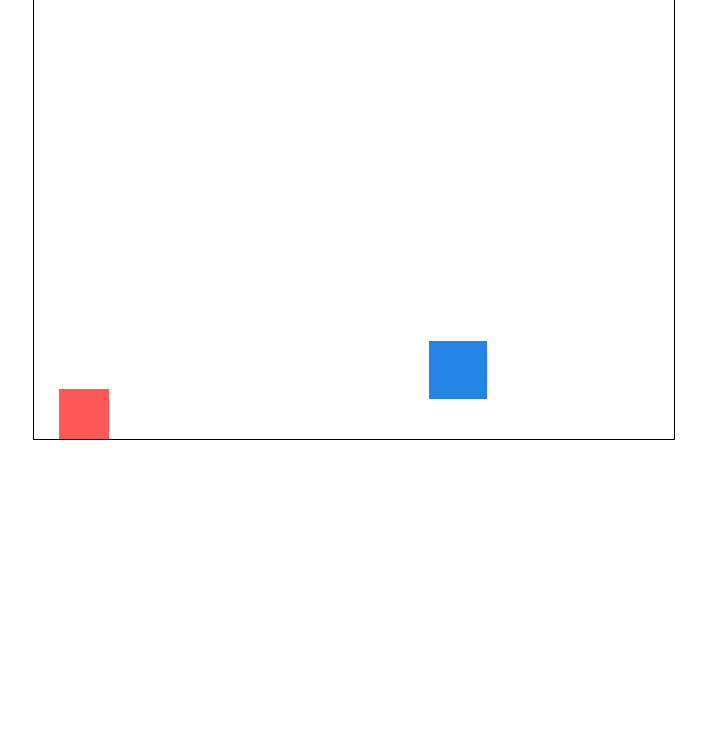
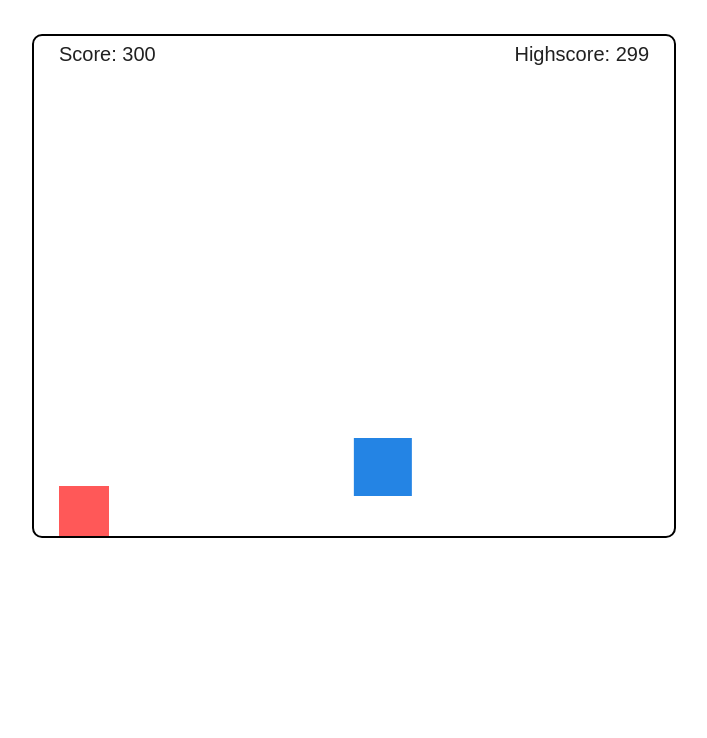
Before and after one commit to TranThienVan/Chrome-Dino-Replica, a plain HTML site: page index.html in a window 1280 px wide. Shown: the part 62-800 px from the top of the page, without its empty margins (286-993 px from the left). Drawn offline with Linux system fonts and the light colour scheme.

Commit message:
Update for the game and adding comments to explain the code, readme, etc..

```diff
--- a/index.html
+++ b/index.html
@@ -5,9 +5,14 @@
     <meta http-equiv="X-UA-Compatible" content="IE=edge">
     <meta name="viewport" content="width=device-width, initial-scale=1.0">
     <title>Welcome to Chrome Dino Clone</title>
+    <link rel="preconnect" href="https://fonts.googleapis.com">
+    <link rel="preconnect" href="https://fonts.gstatic.com" crossorigin>
+    <link href="https://fonts.googleapis.com/css2?family=Noto+Sans+JP:wght@500&display=swap" rel="stylesheet">
     <link rel="stylesheet" href="style.css">
 </head>
 <body>
+    <h1>Welcome to the Dino Running Game!</h1>
+
     <div id="canvas"></div>
 
     <script src="script.js" async></script>
--- a/script.js
+++ b/script.js
@@ -3,7 +3,8 @@ const canvas = document.createElement("canvas")
 // Set the width, height, border for the canvas
 canvas.width = 640
 canvas.height = 500
-canvas.style.border = "1px solid black"
+canvas.style.border = "2px solid black"
+canvas.style.borderRadius = "10px"
 
 // The canvas get the drawing context "2D"
 // Later to draw boxes..
@@ -12,7 +13,11 @@ document.getElementById("canvas").appendChild(canvas)
 
 // Create a variables for the gameplay
 let score;          // Current Score
+let scoreText;
+
 let highscore;      // Highest Score
+let highscoreText;
+
 let player;         // Player
 let gravity;        // Gravity for the falling effect
 let obstacles = [];      // Obstacles for the player to pass
@@ -129,6 +134,27 @@ class Obstacle {
     }
 }
 
+// Class Text to display score, highscore etc
+class Text {
+    constructor(text, x, y, align, color, size){
+        this.text = text
+        this.x = x
+        this.y = y
+        this.align = align
+        this.color = color
+        this.size = size
+    }
+
+    Draw(){
+        ctx.beginPath()
+        ctx.fillStyle = this.color
+        ctx.font = this.size + "px sans-serif"
+        ctx.textAlign = this.align
+        ctx.fillText(this.text, this.x, this.y)
+        ctx.closePath()
+    }
+}
+
 // Spawn obstacles
 function SpawnObstacle(){
     let size = RandomInt(20, 70)
@@ -160,6 +186,9 @@ function Start(){
 
     player = new Player(25, 0, 50, 50, "#FF5858")
 
+    scoreText = new Text("Score: " + score, 25, 25, "left", "#212121")
+    highscoreText = new Text ("Highscore: " +  highscore, canvas.width - 25, 25, "right", "#212121", "20")
+
     requestAnimationFrame(Update);
 }
 
@@ -185,11 +214,46 @@ function Update(){
     for(let i = 0; i < obstacles.length; i++){
         let o = obstacles[i];
 
+        // If to remove the obstacles if it passed the player box
+        if(o.x + o.width < 0){
+            obstacles.splice(i, 1)
+        }
+
+        if(player.x < o.x + o.width &&
+            player.x + player.width > o.x &&
+            player.y < o.y + o.height &&
+            player.y + player.height > o.y) {
+
+            obstacles = []
+            score = 0
+            spawnTimer = initialSpawnTimer
+            gameSpeed = 3
+            window.localStorage.setItem('highscore', highscore)
+        }
+
         o.Update()
     }
 
     player.Animate()
 
+    // GameSpeed, make the game faster each time the box pass an obstacles
+    gameSpeed += 0.003
+
+    // Increasing the score constantly
+    score++
+    scoreText.text = "Score: " + score
+    scoreText.Draw()
+    highscoreText.Draw()
+
+    // Save the highscore
+    if(score > highscore){
+        highscore = score
+        highscoreText.text = "Highscore: " + highscore
+
+        // Save the highscore to the localstorage of the Chrome console
+        window.localStorage.setItem('highscore', highscore)
+    }
+
 }
 
 Start()
--- a/style.css
+++ b/style.css
@@ -2,11 +2,16 @@
     margin: 0;
     padding: 0;
     box-sizing: border-box;
-
+    font-family: 'Noto Sans JP', sans-serif;
 }
 
 #canvas {
     display: flex;
     justify-content: center;
     align-items: center;
+    margin-top: 50px;
 }
+
+h1 {
+    text-align: center;
+}
```
Also changed, not shown: 1 other file.
